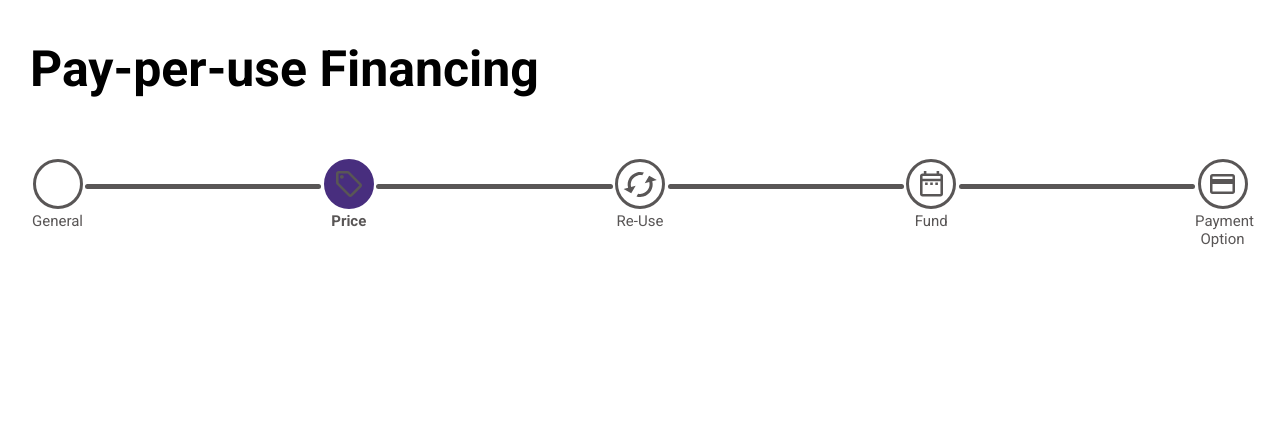
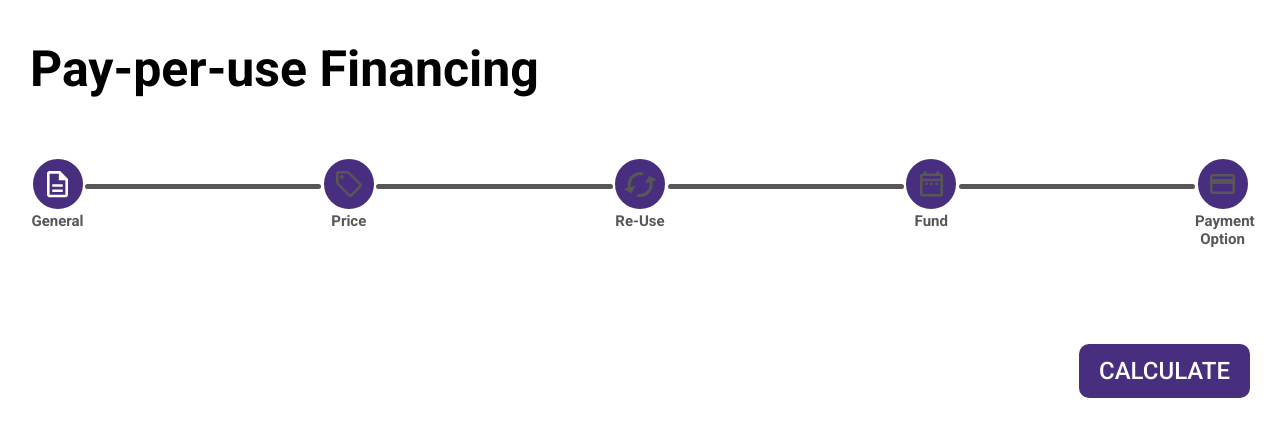
Before and after one commit to yuchiko/vue-payment-flow, a Vue app: page / in a window 1280 px wide. Shown: the top 436 px of the page. Built offline with nearby package versions, Linux system fonts and the light colour scheme.

Commit message:
add navigation component, add tabs data

```diff
--- a/package.json
+++ b/package.json
@@ -3,7 +3,7 @@
   "version": "0.1.0",
   "private": true,
   "scripts": {
-    "serve": "vue-cli-service serve",
+    "start": "vue-cli-service serve",
     "build": "vue-cli-service build",
     "lint": "vue-cli-service lint"
   },
--- a/src/App.vue
+++ b/src/App.vue
@@ -1,7 +1,7 @@
 <template>
   <div class="app" id="app">
     <div class="app__container">
-      <PaymentCalculateForm :step="step"/>
+      <PaymentCalculateForm />
     </div>
   </div>
 </template>
@@ -14,11 +14,6 @@ export default {
   components: {
     PaymentCalculateForm
   },
-  data(){
-    return {
-      step: 2
-    }
-  }
 }
 </script>
 
--- /dev/null
+++ b/src/components/Navigation/Navigation.vue
@@ -0,0 +1,43 @@
+<template>
+  <div class="nav">
+    <template v-if="step == 1">
+      <NavigationButton direction="left" />
+    </template>
+    <template v-else-if="step > 1 && step < lastStep">
+      <NavigationButton direction="left" />
+      <NavigationButton direction="right" />
+    </template>
+    <template v-else>
+      <NavigationButton class="m-l-auto" label="Calculate" />
+    </template>
+  </div>
+</template>
+
+<script>
+import NavigationButton from "./NavigationButton";
+
+export default {
+  name: "Navigation",
+  components: { NavigationButton },
+  props: {
+    step: Number,
+    lastStep: Number,
+  },
+};
+</script>
+
+<style scoped lang="scss">
+.nav {
+  margin-top: 6rem;
+  display: flex;
+  justify-content: space-between;
+}
+.m {
+  &-l-auto {
+    margin-left: auto;
+  }
+  &-r-auto {
+    margin-right: auto;
+  }
+}
+</style>
--- /dev/null
+++ b/src/components/Navigation/NavigationButton.vue
@@ -0,0 +1,77 @@
+<template>
+  <button
+    class="button"
+    :class="{
+      'button--icon': !label,
+      'boxed': direction !== 'left',
+    }"
+  >
+    <ArrowIcon v-if="!label" :class="{'right-arrow': direction == 'right'}" />
+    <span v-else v-html="label"></span>
+  </button>
+</template>
+
+<script>
+import ArrowIcon from "@/assets/icons/arrow.svg?inline";
+
+export default {
+  name: "NavigationButton",
+  components: { ArrowIcon },
+  props: {
+    label: String,
+    direction: {
+      validator: function(value) {
+        return ["left", "right"].indexOf(value) !== -1;
+      },
+    },
+  },
+};
+</script>
+
+<style scoped lang="scss">
+.nav {
+  margin-top: 6rem;
+  display: flex;
+  justify-content: space-between;
+}
+
+.button {
+  display: inline-block;
+  border: 0;
+  background: none;
+  padding: 0;
+  line-height: 1;
+
+  &--icon {
+    font-size: 0;
+
+    &.boxed svg > * {
+      fill: white;
+    }
+
+    &:not(.boxed):focus svg > *,
+    &:not(.boxed):hover svg > * {
+      fill: $c-secondary;
+    }
+  }
+
+  &:not(.boxed):focus {
+    outline: none;
+  }
+
+  &.boxed {
+    padding: 15px 20px;
+    background: $c-secondary;
+    text-transform: uppercase;
+    font-size: 24px;
+    font-weight: $fw-medium;
+    color: white;
+    border-radius: 10px;
+    min-width: 125px;
+  }
+}
+
+.right-arrow {
+  transform: rotate(180deg);
+}
+</style>
--- /dev/null
+++ b/src/components/Navigation/index.js
@@ -0,0 +1,3 @@
+import Navigation from './Navigation.vue'
+
+export default Navigation
--- a/src/components/PaymentCalculateForm.vue
+++ b/src/components/PaymentCalculateForm.vue
@@ -1,18 +1,24 @@
 <template>
   <div>
     <h1 class="h1">Pay-per-use Financing</h1>
-    <Steps :step="step" />
+    <Stepper :step="step" :tabs="tabs" />
+    <Navigation :step="step" :last-step="tabs.length"/>
   </div>
 </template>
 
 <script>
-import Steps from './Steps';
+import tabsData from '@/data/tabs';
+import Stepper from './Stepper/';
+import Navigation from './Navigation/';
 
 export default {
   name: 'PaymentCalculateForm',
-  components: { Steps },
-  props: {
-    step: Number
+  components: { Stepper, Navigation },
+  data(){
+    return {
+      step: 5,
+      tabs: tabsData
+    }
   }
 }
 </script>
--- /dev/null
+++ b/src/components/Stepper/Stepper.vue
@@ -0,0 +1,43 @@
+<template>
+  <div class="stepper">
+    <template v-for="(tab, index) in tabs">
+      <StepperItem
+        :label="tab.label"
+        :key="tab.label"
+        :icon="tab.icon"
+        :is-active="index+1 <= step" />
+      <span v-if="index < tabs.length - 1" class="stepper__divider" :key="tab.label + '-label'"></span>
+    </template>
+  </div>
+</template>
+
+<script>
+import StepperItem from "./StepperItem";
+
+export default {
+  name: 'Stepper',
+  components: {StepperItem},
+  props: {
+    step: Number,
+    tabs: Array
+  },
+}
+</script>
+
+<style scoped lang="scss">
+  .stepper {
+    display: flex;
+    justify-content: space-between;
+    margin: 60px 0 90px;
+
+    &__divider {
+      flex: 1;
+      height: 5px;
+      background: $c-primary;
+      border-radius: 15px;
+      margin-top: 25px;
+      // margin-left: 2px;
+      // margin-right: 2px;
+    }
+  }
+</style>
--- /dev/null
+++ b/src/components/Stepper/index.js
@@ -0,0 +1,3 @@
+import Stepper from './Stepper.vue'
+
+export default Stepper
--- a/src/components/Steps.vue
+++ /dev/null
@@ -1,59 +0,0 @@
-<template>
-  <div class="steps">
-    <template v-for="(tab, index) in tabs">
-      <StepsItem
-        :label="tab.label"
-        :key="tab.label"
-        :icon="tab.icon"
-        :is-active="step == index+1" />
-      <span v-if="index < tabs.length - 1" class="steps__divider" :key="tab.label + '-label'"></span>
-    </template>
-  </div>
-</template>
-
-<script>
-import GeneralIcon from "@/assets/icons/general.svg?inline";
-import PriceIcon from "@/assets/icons/price.svg?inline";
-import ReUseIcon from "@/assets/icons/re-use.svg?inline";
-import FundIcon from "@/assets/icons/fund.svg?inline";
-import PaymentIcon from "@/assets/icons/payment.svg?inline";
-
-import StepsItem from "./StepsItem";
-
-export default {
-  name: 'Steps',
-  components: {StepsItem},
-  props: {
-    step: Number
-  },
-  data() {
-      return {
-          tabs: [
-              {label: 'General', icon: GeneralIcon},
-              {label: 'Price', icon: PriceIcon},
-              {label: 'Re-Use', icon: ReUseIcon},
-              {label: 'Fund', icon: FundIcon},
-              {label: 'Payment<br>Option', icon: PaymentIcon},
-          ]
-      }
-  }
-}
-</script>
-
-<style scoped lang="scss">
-  .steps {
-    display: flex;
-    justify-content: space-between;
-    margin: 60px 0 90px;
-
-    &__divider {
-      flex: 1;
-      height: 5px;
-      background: $c-primary;
-      border-radius: 15px;
-      margin-top: 25px;
-      // margin-left: 2px;
-      // margin-right: 2px;
-    }
-  }
-</style>
--- /dev/null
+++ b/src/data/tabs.js
@@ -0,0 +1,30 @@
+import GeneralIcon from "@/assets/icons/general.svg?inline";
+import PriceIcon from "@/assets/icons/price.svg?inline";
+import ReUseIcon from "@/assets/icons/re-use.svg?inline";
+import FundIcon from "@/assets/icons/fund.svg?inline";
+import PaymentIcon from "@/assets/icons/payment.svg?inline";
+
+export default [
+    {
+        label: 'General',
+        icon: GeneralIcon
+    },
+    {
+        label: 'Price',
+        icon: PriceIcon
+    },
+    {
+        label: 'Re-Use',
+        icon: ReUseIcon,
+        heading: 'Reuse'
+    },
+    {
+        label: 'Fund',
+        icon: FundIcon
+    },
+    {
+        label: 'Payment<br>Option',
+        icon: PaymentIcon,
+        heading: 'Payment Option'
+    },
+]
```
Also changed, not shown: src/assets/icons/arrow.svg (added), src/components/Stepper/StepperItem.vue (renamed from src/components/StepsItem.vue), 1 other file (tests, documents, lock files or other folders).
